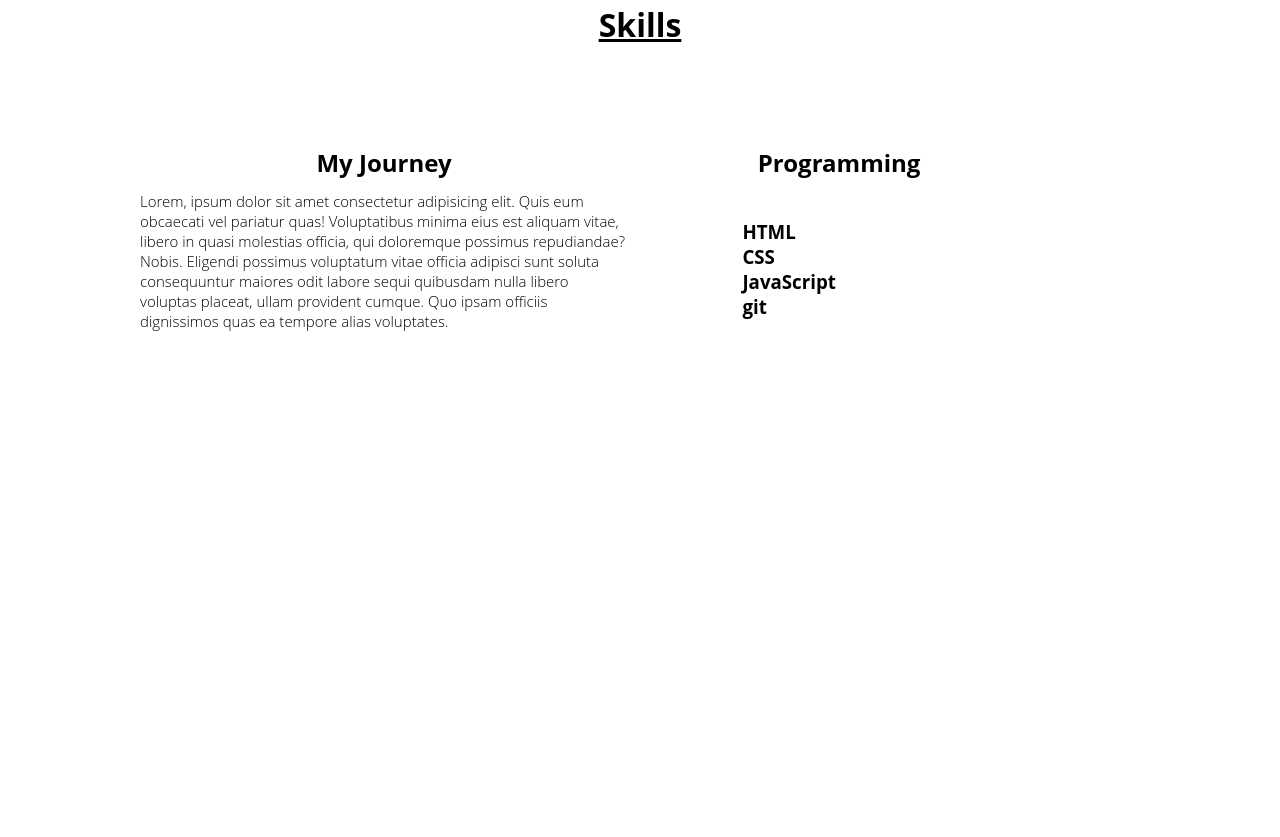
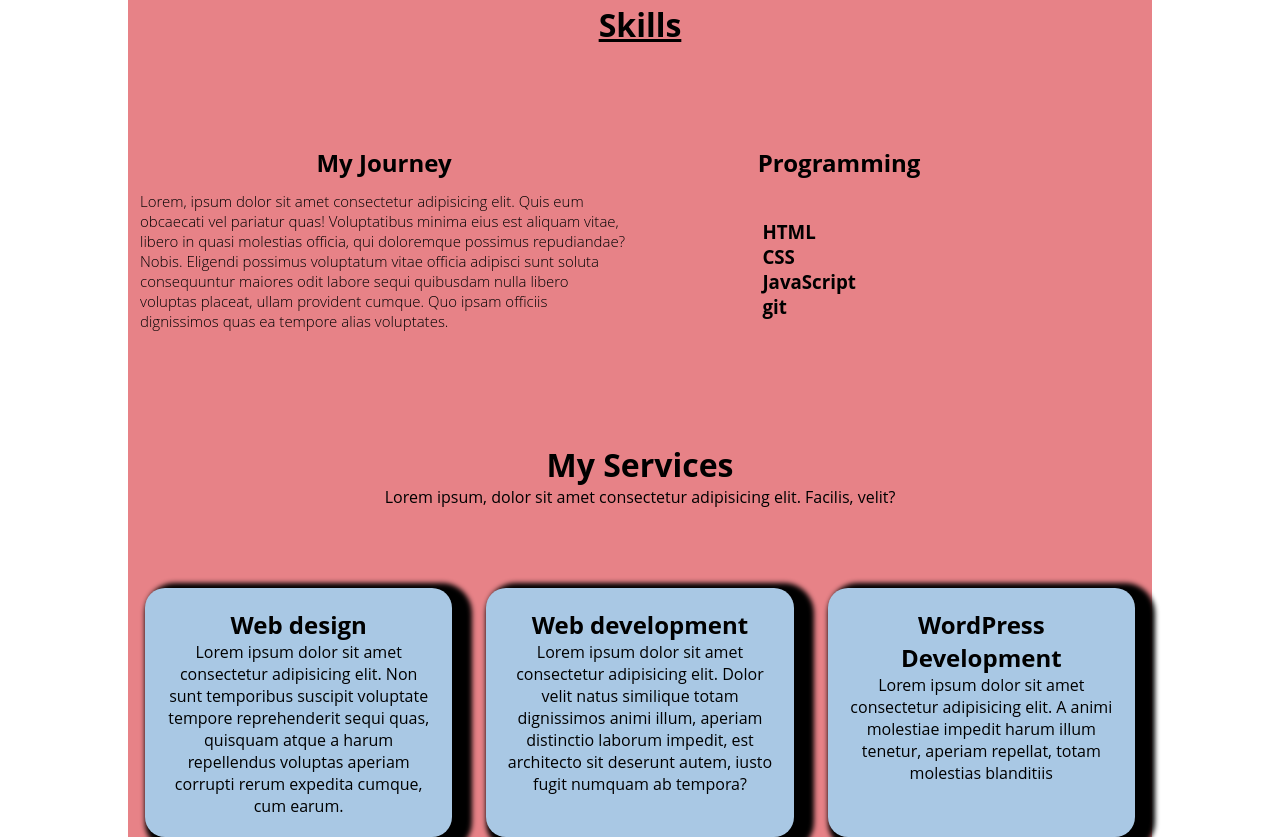
Before and after one commit to Lifelonglearner8180/New-star, a plain HTML site: page index.html in a window 1280 px wide. Shown: the part 1375-2212 px from the top of the page. Before the commit the page ends 1718 px from the top, so only its background shows below. Drawn offline with Linux system fonts and the light colour scheme.

Commit message:
today i have designed the my services section and I have learned more about flexbox

```diff
--- a/index.html
+++ b/index.html
@@ -80,6 +80,28 @@
 </div>
 
 
+<div class="myservices">
+    <h1 class="myservices-h1">My Services</h1>
+    <p class="myservices-p">Lorem ipsum, dolor sit amet consectetur adipisicing elit. Facilis, velit?</p>
+
+    <div class="service-card">
+        <div class="service-1">
+            <h2>Web design</h2>
+            <p>Lorem ipsum dolor sit amet consectetur adipisicing elit. Non sunt temporibus suscipit voluptate tempore reprehenderit sequi quas, quisquam atque a harum repellendus voluptas aperiam corrupti rerum expedita cumque, cum earum.</p>
+        </div>
+         <div class="service-1">
+            <h2>Web development</h2>
+            <p>Lorem ipsum dolor sit amet consectetur adipisicing elit. Dolor velit natus similique totam dignissimos animi illum, aperiam distinctio laborum impedit, est architecto sit deserunt autem, iusto fugit numquam ab tempora?
+            </p>
+        </div>
+         <div class="service-1">
+            <h2>WordPress Development</h2>
+            <p>Lorem ipsum dolor sit amet consectetur adipisicing elit. A animi molestiae impedit harum illum tenetur, aperiam repellat, totam molestias blanditiis </p>
+        </div>
+    </div>
+</div>
+
+
 
 
 
--- a/style.css
+++ b/style.css
@@ -163,6 +163,7 @@ nav{
     margin: auto;
     text-align: center;
     padding-top: 100px;
+    background-color: rgb(231, 130, 135);
  }
 
  .my-skills-container-heading{
@@ -209,6 +210,36 @@ nav{
 .skillsare ul{
     list-style: none;
     margin-left: 20%;
+    padding-left: 20px;
+}
+
+/*  MY Services setion designing*/
+
+
+ .myservices{
+
+    width: 80%;
+    margin: auto;
+    text-align: center;
+    padding-top: 100px;
+    background-color: rgb(231, 130, 135);
+ }
+
+.service-card{
+
+     display: flex;
+    justify-content: space-around;
+    flex-direction: row;
+    padding-top: 80px;
+}
+
+.service-card div{
+
+    width: 30%;
+    padding:20px;
+    background-color: rgb(169, 200, 228);
+    border-radius: 20px;
+    box-shadow: 10px 5px 5px 10px black;
 }
 
 
@@ -283,4 +314,17 @@ flex-direction: column;
     margin-left: 23%;
 }
 
+.service-card {
+    flex-direction: column;
+    justify-content: space-around;
+
+}
+
+.service-card div{
+    width: 90%;
+    margin: auto;
+    margin-top: 20px;
+    box-shadow: none;
+}
+
  }
```
